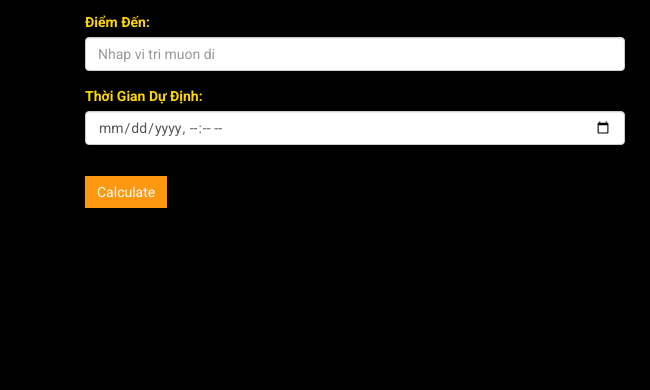
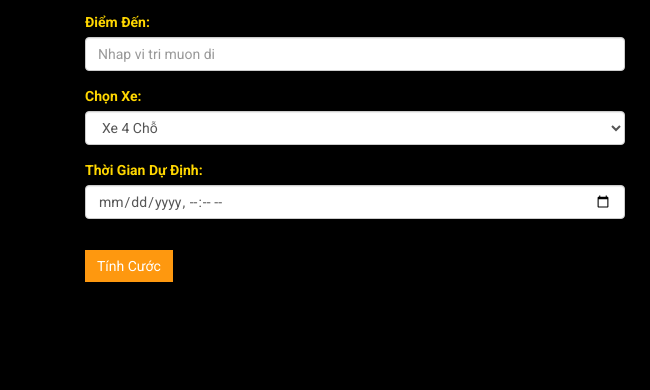
Before and after one commit to CudVN/WebLuxury, a plain HTML site: page index.html in a window 1280 px wide. Shown: the part 289-679 px from the top of the page, 0-650 px from the left. Drawn offline with Linux system fonts and the light colour scheme; some packages are replaced by stand-ins of ours; grey boxes are pictures that could not be loaded.

Commit message:
Update Maps

```diff
--- a/index.html
+++ b/index.html
@@ -139,13 +139,20 @@
 							<input id="to_places" class="form-control" placeholder="Nhap vi tri muon di" />
 							<input id="destination" type="hidden" name="destination" required />
 							</div>
+							<div class="form-group">
+								<label id="label_map"> Chọn Xe: </label>
+								<select name="chon_xe" id="chon_xe" class="form-control">
+									<option value="xe4cho">Xe 4 Chỗ</option>
+									<option value="xe7cho">Xe 7 Chỗ</option>
+								  </select>
+							</div>
 
 							<div class="form-group">
 								<label id="label_map"> Thời Gian Dự Định: </label>
 								<input type="datetime-local" class="form-control" id="time_start" name="time_start">
+							</div>
+							<input type="submit" value="Tính Cước" class="btn btn-primary" id="myBtn">
 
-							</div>
-							<input type="submit" value="Calculate" class="btn btn-primary" id="myBtn">
 						</form>
 
 						<div id="result">
```
